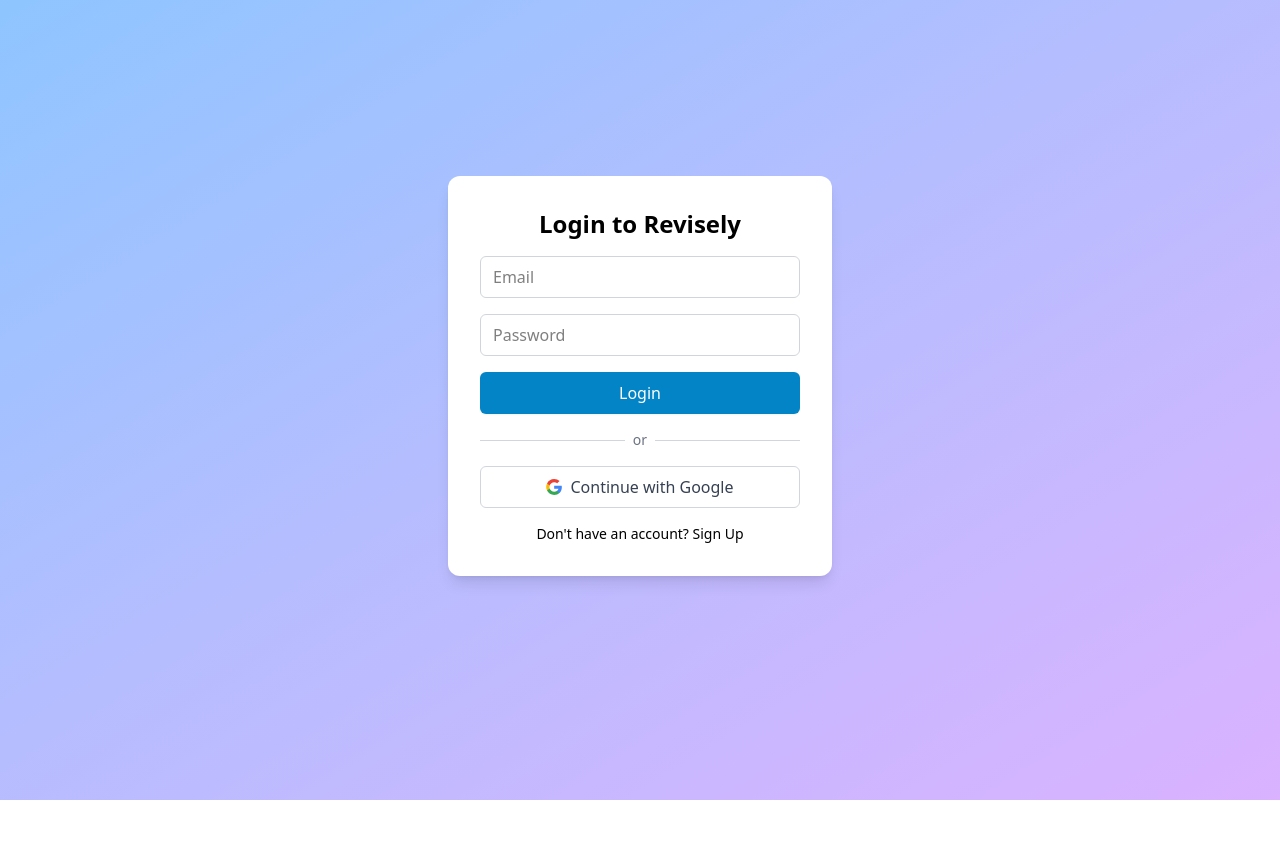
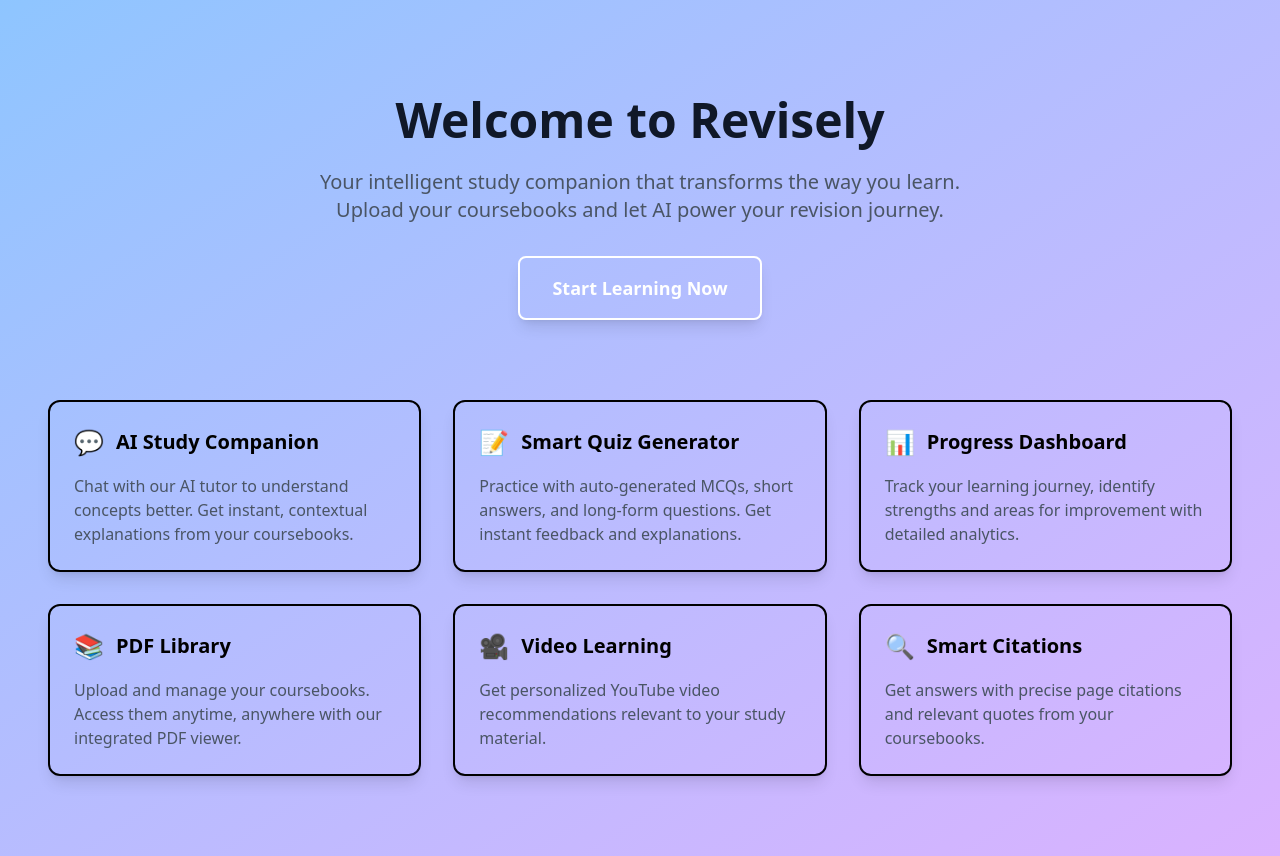
Before and after one commit to CodeForgeNet/ReviselyAI-Frontend, a React (Vite) app: page / in a window 1280 px wide. Before the commit this address led to /login. Before the commit the page ends 800 px from the top, so only its background shows below. Built offline with nearby package versions, Linux system fonts and the light colour scheme; no server answers.

Commit message:
add landing page

```diff
--- a/src/App.tsx
+++ b/src/App.tsx
@@ -2,7 +2,6 @@
 import { onAuthStateChanged, type User } from "firebase/auth";
 import { auth } from "./firebase/config";
 import { useEffect, useState } from "react";
-import Login from "./pages/Login";
 import Dashboard from "./pages/Dashboard";
 import QuizPage from "./pages/QuizPage";
 import ChatPage from "./pages/ChatPage";
@@ -10,6 +9,7 @@
 import QuizConfigPage from "./pages/QuizConfigPage";
 import ProgressPage from "./pages/ProgressPage";
 import ReviseChatPage from "./pages/ReviseChatPage";
+import LandingPage from "./pages/LandingPage";
 
 export default function App() {
   const [user, setUser] = useState<User | null>(null);
@@ -37,32 +37,28 @@
       <div className="container mx-auto px-4 py-4">
         <Routes>
           <Route
-            path="/login"
-            element={!user ? <Login /> : <Navigate to="/" />}
-          />
-          <Route
             path="/"
-            element={user ? <Dashboard /> : <Navigate to="/login" />}
+            element={user ? <Dashboard /> : <LandingPage />}
           />
           <Route
             path="/quiz/:id"
-            element={user ? <QuizPage /> : <Navigate to="/login" />}
+            element={user ? <QuizPage /> : <Navigate to="/" />}
           />
           <Route
             path="/quiz/config/:id"
-            element={user ? <QuizConfigPage /> : <Navigate to="/login" />}
+            element={user ? <QuizConfigPage /> : <Navigate to="/" />}
           />
           <Route
             path="/chat/:id"
-            element={user ? <ChatPage /> : <Navigate to="/login" />}
+            element={user ? <ChatPage /> : <Navigate to="/" />}
           />
           <Route
             path="/progress"
-            element={user ? <ProgressPage /> : <Navigate to="/login" />}
+            element={user ? <ProgressPage /> : <Navigate to="/" />}
           />
           <Route
             path="/revisechat"
-            element={user ? <ReviseChatPage /> : <Navigate to="/login" />}
+            element={user ? <ReviseChatPage /> : <Navigate to="/" />}
           />
         </Routes>
       </div>
--- a/src/pages/Login.tsx
+++ b/src/components/LoginPopup.tsx
@@ -7,7 +7,11 @@
 } from "firebase/auth";
 import axios from "../api/axiosInstance";
 
-export default function Login() {
+interface LoginPopupProps {
+  onClose: () => void;
+}
+
+export default function LoginPopup({ onClose }: LoginPopupProps) {
   const [email, setEmail] = useState("");
   const [password, setPassword] = useState("");
   const [error, setError] = useState("");
@@ -29,6 +33,7 @@
 
       const token = await userCred.user.getIdToken();
       await axios.post("/auth/verify", { token });
+      onClose();
     } catch (err) {
       if (err instanceof Error) {
         setError(err.message);
@@ -46,6 +51,7 @@
       const result = await signInWithPopup(auth, googleProvider);
       const token = await result.user.getIdToken();
       await axios.post("/auth/verify", { token });
+      onClose();
     } catch (err) {
       if (err instanceof Error) {
         setError(err.message);
@@ -58,8 +64,27 @@
   };
 
   return (
-    <div className="min-h-[calc(100vh-80px)] flex items-center justify-center">
-      <div className="bg-white p-8 shadow-lg rounded-xl w-96 space-y-4">
+    <div className="fixed inset-0 bg-gradient-to-br from-blue-300 to-purple-300 flex items-center justify-center z-50">
+      <div className="bg-white p-8 shadow-xl rounded-xl w-96 space-y-4 relative border-2 border-primary-700">
+        <button
+          onClick={onClose}
+          className="absolute top-2 right-2 text-gray-500 hover:text-gray-800"
+        >
+          <svg
+            xmlns="http://www.w3.org/2000/svg"
+            className="h-6 w-6"
+            fill="none"
+            viewBox="0 0 24 24"
+            stroke="currentColor"
+          >
+            <path
+              strokeLinecap="round"
+              strokeLinejoin="round"
+              strokeWidth={2}
+              d="M6 18L18 6M6 6l12 12"
+            />
+          </svg>
+        </button>
         <h2 className="text-2xl font-bold text-center text-primary-600">
           {isLogin ? "Login to Revisely" : "Create Account"}
         </h2>
--- /dev/null
+++ b/src/pages/LandingPage.tsx
@@ -0,0 +1,106 @@
+import { useState } from "react";
+import LoginPopup from "../components/LoginPopup";
+
+const LandingPage = () => {
+  const [showLogin, setShowLogin] = useState(false);
+
+  return (
+    <div>
+      {/* Hero Section */}
+      <div className="max-w-7xl mx-auto px-4 sm:px-6 lg:px-8 pt-20 pb-16 text-center">
+        <h1 className="text-5xl font-extrabold text-gray-900 mb-6">
+          Welcome to <span className="text-primary-600">Revisely</span>
+        </h1>
+        <p className="text-xl text-gray-600 mb-8 max-w-2xl mx-auto">
+          Your intelligent study companion that transforms the way you learn.
+          Upload your coursebooks and let AI power your revision journey.
+        </p>
+        <button
+          onClick={() => setShowLogin(true)}
+          className="bg-primary-600 text-white px-8 py-4 rounded-lg font-semibold hover:bg-primary-700 transition-colors duration-200 text-lg shadow-lg hover:shadow-2xl cursor-pointer border-2 border-primary-700"
+        >
+          Start Learning Now
+        </button>
+
+        {/* Feature Grid */}
+        <div className="mt-20 grid grid-cols-1 md:grid-cols-2 lg:grid-cols-3 gap-8 text-left">
+          {/* Smart Chat */}
+          <div className="bg-transparent p-6 rounded-xl shadow-lg hover:shadow-xl transition-shadow duration-200 border-2 border-primary-700">
+            <div className="flex items-center gap-3 mb-4">
+              <div className="text-primary-600 text-2xl">💬</div>
+              <h3 className="text-xl font-semibold">AI Study Companion</h3>
+            </div>
+            <p className="text-gray-600">
+              Chat with our AI tutor to understand concepts better. Get instant,
+              contextual explanations from your coursebooks.
+            </p>
+          </div>
+
+          {/* Quiz Generation */}
+          <div className="bg-transparent p-6 rounded-xl shadow-lg hover:shadow-xl transition-shadow duration-200 border-2 border-primary-700">
+            <div className="flex items-center gap-3 mb-4">
+              <div className="text-primary-600 text-2xl">📝</div>
+              <h3 className="text-xl font-semibold">Smart Quiz Generator</h3>
+            </div>
+            <p className="text-gray-600">
+              Practice with auto-generated MCQs, short answers, and long-form
+              questions. Get instant feedback and explanations.
+            </p>
+          </div>
+
+          {/* Progress Tracking */}
+          <div className="bg-transparent p-6 rounded-xl shadow-lg hover:shadow-xl transition-shadow duration-200 border-2 border-primary-700">
+            <div className="flex items-center gap-3 mb-4">
+              <div className="text-primary-600 text-2xl">📊</div>
+              <h3 className="text-xl font-semibold">Progress Dashboard</h3>
+            </div>
+            <p className="text-gray-600">
+              Track your learning journey, identify strengths and areas for
+              improvement with detailed analytics.
+            </p>
+          </div>
+
+          {/* PDF Management */}
+          <div className="bg-transparent p-6 rounded-xl shadow-lg hover:shadow-xl transition-shadow duration-200 border-2 border-primary-700">
+            <div className="flex items-center gap-3 mb-4">
+              <div className="text-primary-600 text-2xl">📚</div>
+              <h3 className="text-xl font-semibold">PDF Library</h3>
+            </div>
+            <p className="text-gray-600">
+              Upload and manage your coursebooks. Access them anytime, anywhere
+              with our integrated PDF viewer.
+            </p>
+          </div>
+
+          {/* Video Recommendations */}
+          <div className="bg-transparent p-6 rounded-xl shadow-lg hover:shadow-xl transition-shadow duration-200 border-2 border-primary-700">
+            <div className="flex items-center gap-3 mb-4">
+              <div className="text-primary-600 text-2xl">🎥</div>
+              <h3 className="text-xl font-semibold">Video Learning</h3>
+            </div>
+            <p className="text-gray-600">
+              Get personalized YouTube video recommendations relevant to your
+              study material.
+            </p>
+          </div>
+
+          {/* Smart Citations */}
+          <div className="bg-transparent p-6 rounded-xl shadow-lg hover:shadow-xl transition-shadow duration-200 border-2 border-primary-700">
+            <div className="flex items-center gap-3 mb-4">
+              <div className="text-primary-600 text-2xl">🔍</div>
+              <h3 className="text-xl font-semibold">Smart Citations</h3>
+            </div>
+            <p className="text-gray-600">
+              Get answers with precise page citations and relevant quotes from
+              your coursebooks.
+            </p>
+          </div>
+        </div>
+      </div>
+
+      {showLogin && <LoginPopup onClose={() => setShowLogin(false)} />}
+    </div>
+  );
+};
+
+export default LandingPage;
```
Also changed, not shown: 1 other file (tests, documents, lock files or other folders).
